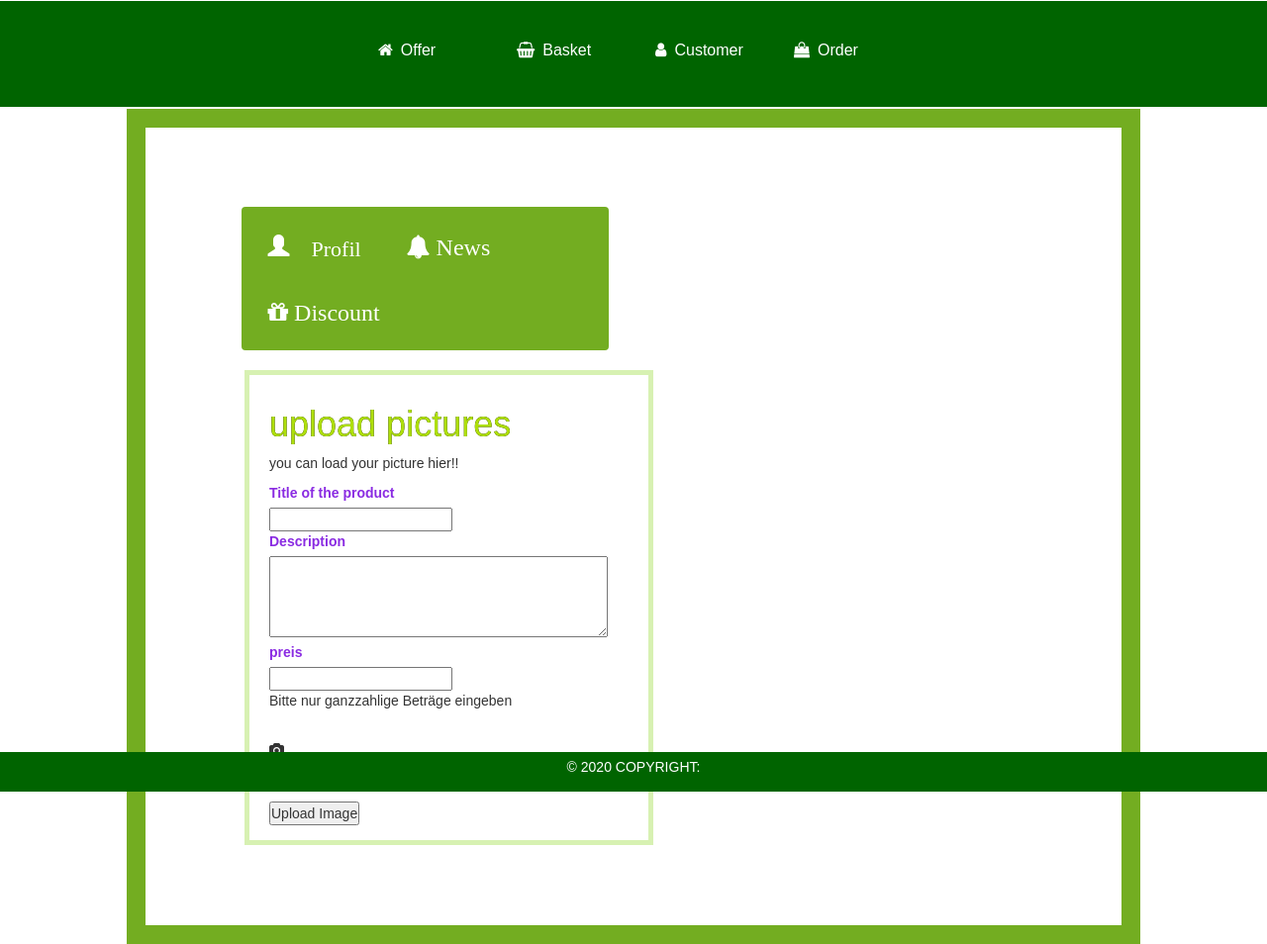
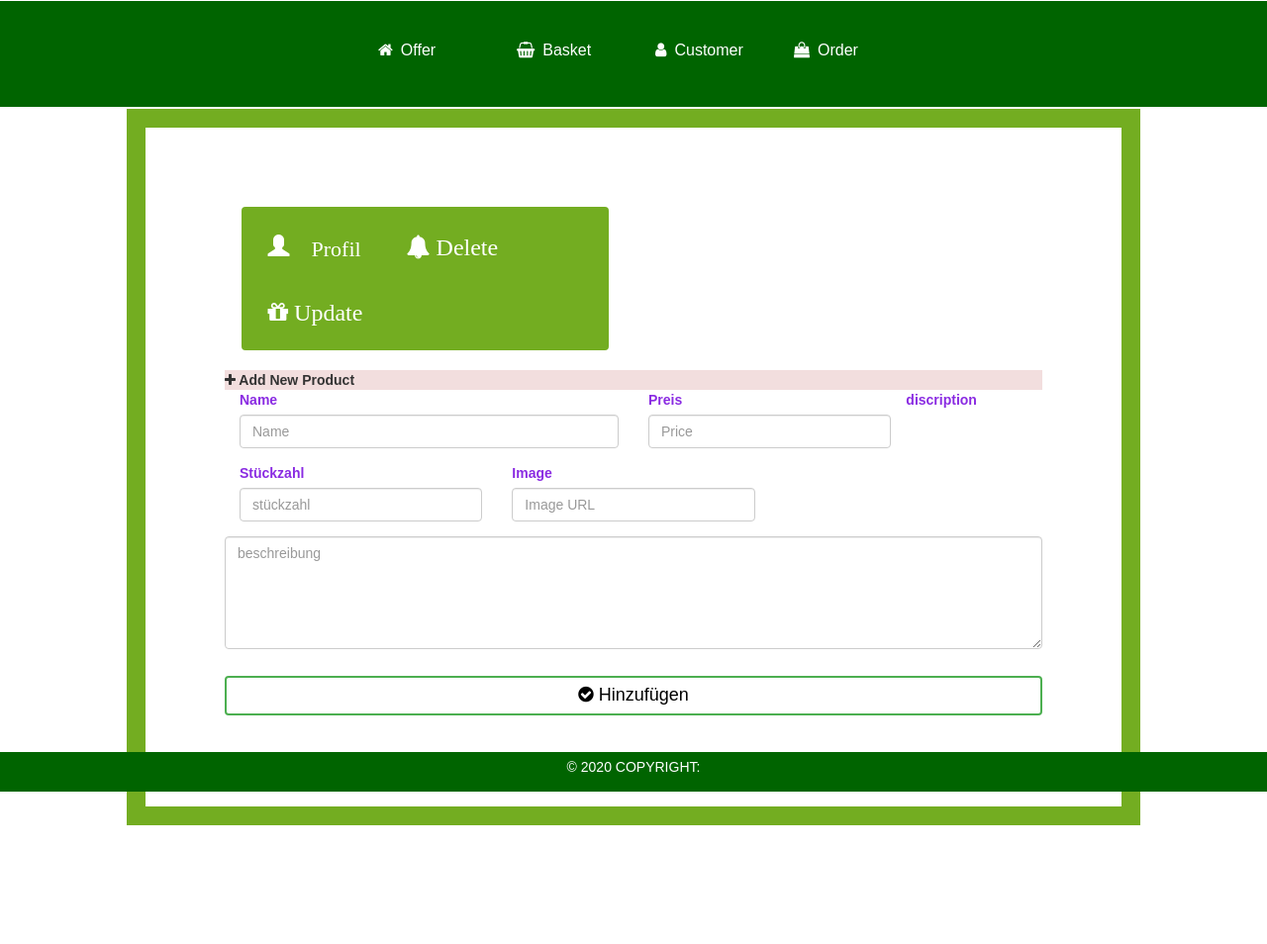
Before and after one commit to florentchrist11/onlineshopping, a PHP site: page /dashbordSeller.php in a window 1280 px wide. Shown: the whole page at 99% size. After the commit the page ends 834 px from the top, so only its background shows below. Run offline with PHP 8.4, Linux system fonts and the light colour scheme.

Commit message:
Add files via upload

```diff
--- a/dashbordSeller.php
+++ b/dashbordSeller.php
@@ -4,32 +4,49 @@
         <div class="rand">
            <div class="navbar">
            <a class="glyphicon glyphicon-user"  href="Profil.php"> Profil</a>
-           <a class="fa fa-bell" style="font-size:24px"> News </a>
-           <a class="fa fa-gift" style="font-size:24px"> Discount</a>
+           <a class="fa fa-bell" style="font-size:24px"> Delete </a>
+           <a class="fa fa-gift" style="font-size:24px"> Update</a>
         </div>
-          <div class="container">
-             <h1>upload pictures </h1>
-              <p>you can load your picture hier!! </p>
-
-              <form action="" class="mb-4">
-           <label  style="color:blueviolet"> Title of the product  </label><br>
-           <input type="text" name="usrname"><br>
-           <label style="color:blueviolet" > Description   </label><br>
-           <textarea rows="4" cols="40" name="comment" form="usrform">
-           </textarea><br>
-           <label style="color:blueviolet" > preis  </label><br>
-               <input type="preis" name="preis">
-
-           <p> Bitte nur ganzzahlige Beträge eingeben </p><br>
-
-
-              <i class="fa fa-camera"> </i> <Input type="file"/> <br>
-              <Input type="submit" name="upload" value="Upload Image">
-              </form>
-
-          </div>
+        <div class="card border-danger">
+            <div class="card-header bg-danger text-white">
+                <strong><i class="fa fa-plus"></i> Add New Product</strong>
+            </div>
+            <div class="card-body">
+                <form action="add.php" method="post">
+                        <div class="form-group col-md-6">
+                            <label for="name" class="col-form-label">Name</label>
+                            <input type="text" class="form-control" id="name" name="name" placeholder="Name" required>
+                        </div>
+                    </div>
+                    <div class="form-row">
+                        <div class="form-group col-md-4">
+                            <label for="price" class="col-form-label">Preis</label>
+                            <input type="number" class="form-control" id="price" name="price" placeholder="Price" required>
+                        </div>
+                        <div class="form-group col-md-4">
+                            <label for="qty" class="col-form-label">Stückzahl</label>
+                            <input type="number" class="form-control" name="qty" id="qty" placeholder="stückzahl" required>
+                        </div>
+                        <div class="form-group col-md-4">
+                            <label for="image" class="col-form-label">Image</label>
+                            <input type="text" class="form-control" name="image" id="image" placeholder="Image URL">
+                        </div>
+                    </div>
+                    <div class="form-group">
+                    <label for="image" class="col-form-label">discription</label>
+                        <textarea name="description" id="" rows="5" class="form-control" placeholder="beschreibung"></textarea>
+                    </div>
+                    <button type="submit" class="btn btn-success"><i class="fa fa-check-circle"></i> Hinzufügen</button>
+                </form>
+            </div>
         </div>
 
 
 
+
+
+
+
+
+
 <?php   require('elements/footer.php')   ?>
```
